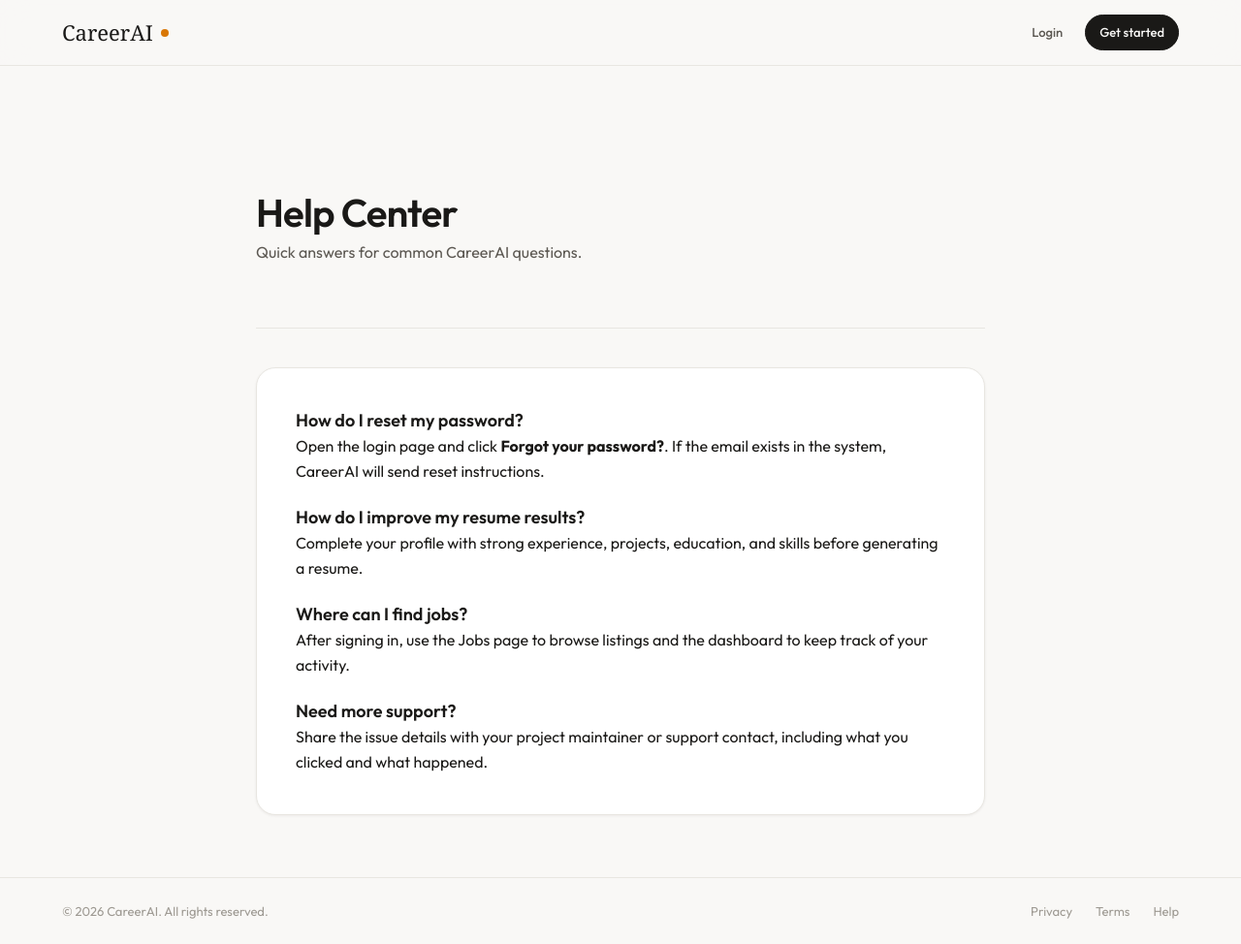
After one commit to NithinGowda02/Hire-Ready, a Flask app: page /help in a window 1280 px wide. The commit adds this page. Shown: the whole page at 97% size. Run offline with Flask 3, Linux system fonts and the light colour scheme; some libraries are stand-ins or nearby versions; some web fonts are replaced.

Commit message:
Changes in footer section

```diff
--- a/ai-job-tracker/app/__init__.py
+++ b/ai-job-tracker/app/__init__.py
@@ -62,6 +62,22 @@ def create_app():
     def home():
         return render_template('home.html')
 
+    @app.route('/privacy')
+    def privacy():
+        return render_template('legal/privacy.html')
+
+    @app.route('/terms')
+    def terms():
+        return render_template('legal/terms.html')
+
+    @app.route('/help')
+    def help_page():
+        return render_template('legal/help.html')
+
+    @app.context_processor
+    def inject_template_globals():
+        return {'current_year': 2026}
+
     @login_manager.user_loader
     def load_user(user_id):
         from app.models.user import User
--- a/ai-job-tracker/app/templates/base.html
+++ b/ai-job-tracker/app/templates/base.html
@@ -3,30 +3,25 @@
 <head>
   <meta charset="UTF-8" />
   <meta name="viewport" content="width=device-width, initial-scale=1.0" />
-  <title>{% block title %}CareerAI — AI Job Tracker{% endblock %}</title>
+  <title>{% block title %}CareerAI - AI Job Tracker{% endblock %}</title>
 
-  <!-- Fonts -->
   <link rel="preconnect" href="https://fonts.googleapis.com" />
   <link rel="preconnect" href="https://fonts.gstatic.com" crossorigin />
   <link href="https://fonts.googleapis.com/css2?family=Instrument+Serif:ital@0;1&family=Outfit:wght@300;400;500;600;700&display=swap" rel="stylesheet" />
 
-  <!-- Design system -->
   <link rel="stylesheet" href="{{ url_for('static', filename='css/main.css') }}" />
 
   {% block head %}{% endblock %}
 </head>
 <body>
-
-  <!-- ── Navbar ─────────────────────────────────────────── -->
   {% include 'components/navbar.html' %}
 
-  <!-- ── Flash messages ─────────────────────────────────── -->
   {% with messages = get_flashed_messages(with_categories=true) %}
     {% if messages %}
       <div class="container" style="padding-top:16px">
         {% for category, message in messages %}
           <div class="alert alert-{{ category }}" role="alert">
-            <span>{{ '✓' if category == 'success' else '⚠' if category == 'warning' else '✕' if category == 'error' else 'ℹ' }}</span>
+            <span>{{ 'OK' if category == 'success' else '!' if category in ['warning', 'error'] else 'i' }}</span>
             {{ message }}
           </div>
         {% endfor %}
@@ -34,28 +29,25 @@
     {% endif %}
   {% endwith %}
 
-  <!-- ── Page content ───────────────────────────────────── -->
   <main id="main-content">
     {% block content %}{% endblock %}
   </main>
 
-  <!-- ── Footer ─────────────────────────────────────────── -->
   {% block footer %}
   <footer class="footer">
     <div class="container">
       <div class="footer-inner">
-        <span class="footer-copy">© 2025 CareerAI. All rights reserved.</span>
+        <span class="footer-copy">&copy; {{ current_year }} CareerAI. All rights reserved.</span>
         <nav class="footer-links" aria-label="Footer">
-          <a href="#">Privacy</a>
-          <a href="#">Terms</a>
-          <a href="#">Help</a>
+          <a href="{{ url_for('privacy') }}">Privacy</a>
+          <a href="{{ url_for('terms') }}">Terms</a>
+          <a href="{{ url_for('help_page') }}">Help</a>
         </nav>
       </div>
     </div>
   </footer>
   {% endblock %}
 
-  <!-- ── Scripts ────────────────────────────────────────── -->
   <script src="{{ url_for('static', filename='js/main.js') }}"></script>
   {% block scripts %}{% endblock %}
 </body>
--- /dev/null
+++ b/ai-job-tracker/app/templates/legal/help.html
@@ -0,0 +1,32 @@
+{% extends "base.html" %}
+{% block title %}Help - CareerAI{% endblock %}
+
+{% block content %}
+<section class="section-sm">
+  <div class="container" style="max-width:800px">
+    <div class="page-header">
+      <h1>Help Center</h1>
+      <p>Quick answers for common CareerAI questions.</p>
+    </div>
+
+    <div class="card card-lg" style="display:grid;gap:20px">
+      <div>
+        <h3>How do I reset my password?</h3>
+        <p>Open the login page and click <strong>Forgot your password?</strong>. If the email exists in the system, CareerAI will send reset instructions.</p>
+      </div>
+      <div>
+        <h3>How do I improve my resume results?</h3>
+        <p>Complete your profile with strong experience, projects, education, and skills before generating a resume.</p>
+      </div>
+      <div>
+        <h3>Where can I find jobs?</h3>
+        <p>After signing in, use the Jobs page to browse listings and the dashboard to keep track of your activity.</p>
+      </div>
+      <div>
+        <h3>Need more support?</h3>
+        <p>Share the issue details with your project maintainer or support contact, including what you clicked and what happened.</p>
+      </div>
+    </div>
+  </div>
+</section>
+{% endblock %}
```
Also changed, not shown: ai-job-tracker/app/templates/legal/privacy.html (added, +32 -0 lines), ai-job-tracker/app/templates/legal/terms.html (added, +32 -0 lines).
